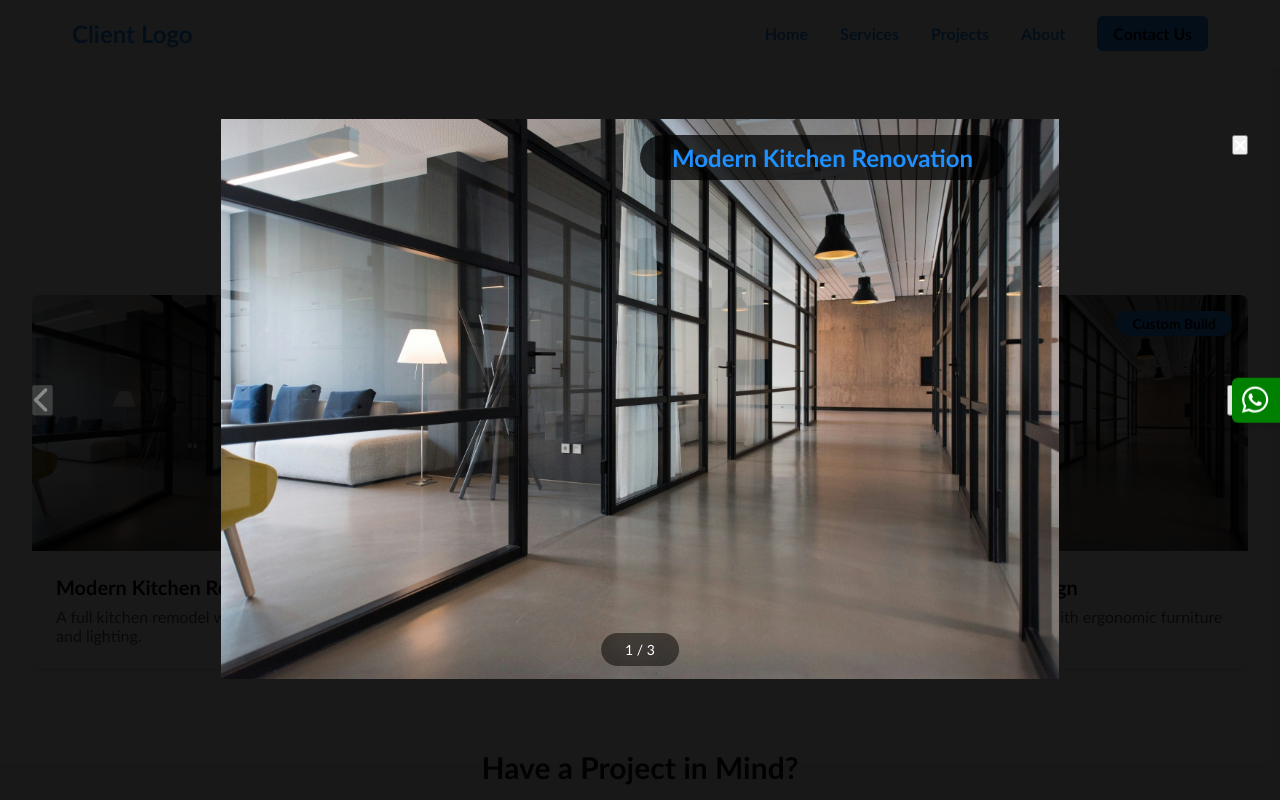
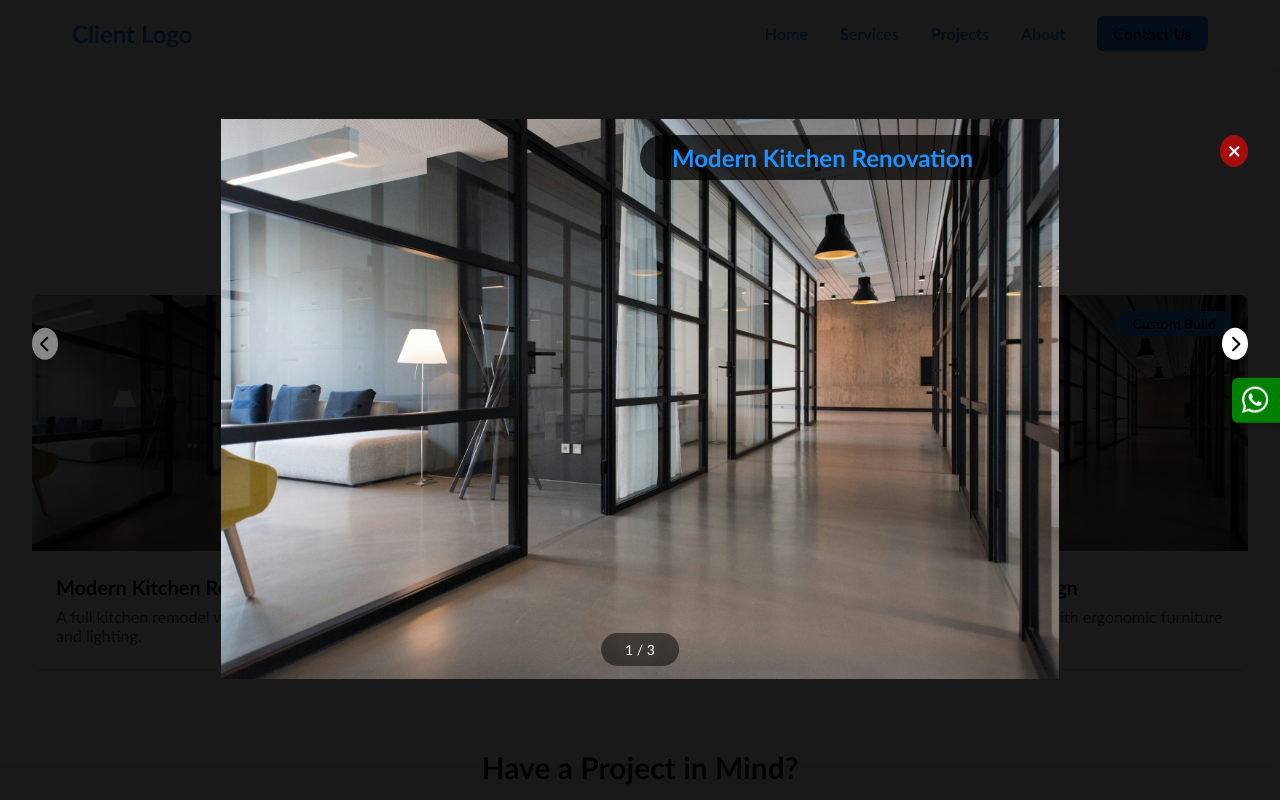
Before and after one commit to FlexSaaS/flexsaas-tradesman, a React (Vite) app in the folder frontend/: page /projects in a window 1280 px wide. Both pictures are taken after a click on the element 224 px from the left and 482 px from the top of the page. Shown: the top 800 px of the page. Built offline with nearby package versions, Linux system fonts and the light colour scheme.

Commit message:
fix arrows of project modal

```diff
--- a/frontend/src/components/ProjectGallery.tsx
+++ b/frontend/src/components/ProjectGallery.tsx
@@ -42,9 +42,9 @@ function ProjectGallery({
         exit={{ opacity: 0 }}
         onClick={onClose}
       >
-        <GalleryContainer>
-          <CloseButton onClick={onClose}>
-            <FontAwesomeIcon icon={faXmark} size="xl" />
+        <GalleryContainer onClick={(e) => e.stopPropagation()}>
+          <CloseButton onClick={onClose} aria-label="Close gallery">
+            <FontAwesomeIcon icon={faXmark} size="lg" />
           </CloseButton>
 
           <TitleContainer
@@ -67,15 +67,17 @@ function ProjectGallery({
             <PrevButton
               onClick={onPrevImage}
               disabled={currentImageIndex === 0}
+              aria-label="Previous image"
             >
-              <FontAwesomeIcon icon={faChevronLeft} size="2x" />
+              <FontAwesomeIcon icon={faChevronLeft} size="lg" />
             </PrevButton>
 
             <NextButton
               onClick={onNextImage}
               disabled={currentImageIndex === project.gallery.length - 1}
+              aria-label="Next image"
             >
-              <FontAwesomeIcon icon={faChevronRight} size="2x" />
+              <FontAwesomeIcon icon={faChevronRight} size="lg" />
             </NextButton>
 
             <ImageCounter>
@@ -90,7 +92,7 @@ function ProjectGallery({
 
 export default ProjectGallery;
 
-// Styled components
+// Styled Components
 const GalleryOverlay = styled(motion.div)`
   position: fixed;
   inset: 0;
@@ -110,14 +112,20 @@ const GalleryContainer = styled.div`
 
 const CloseButton = styled.button`
   position: absolute;
-  top: 1rem;
-  right: 1rem;
+  top: 0.5rem;
+  right: 0.5rem;
+  z-index: 50;
+  padding: 0.5rem;
+  border-radius: 50%;
+  background-color: rgba(225, 7, 7, 0.7);
   color: white;
-  transition: color 0.3s;
-  z-index: 50;
+  border: none;
+  cursor: pointer;
+  transition: background-color 0.3s ease, color 0.3s ease;
 
-  &:hover {
-    color: ${client.secondaryColor};
+  @media (min-width: 640px) {
+    top: 1rem;
+    right: 1rem;
   }
 `;
 
@@ -127,6 +135,14 @@ const TitleContainer = styled(motion.div)`
   left: 50%;
   transform: translateX(-50%);
   z-index: 50;
+
+    @media (max-width: 639px) {
+    position: static;
+    transform: none;
+    margin: 1rem auto 0 auto;
+    display: flex;
+    justify-content: center;
+  }
 `;
 
 const Title = styled.h2`
@@ -143,20 +159,25 @@ const GalleryImage = styled(motion.img)`
   width: 100%;
   height: 80vh;
   object-fit: contain;
+  border-radius: 1rem;
+  box-shadow: 0 10px 25px rgba(0, 0, 0, 0.5);
 `;
 
 const NavButton = styled.button<{ disabled?: boolean }>`
   position: absolute;
   top: 50%;
   transform: translateY(-50%);
-  color: white;
-  transition: color 0.3s;
-  opacity: ${(props) => (props.disabled ? 0.5 : 1)};
+  color: black;
+  background-color: white;
+  border: none;
+  border-radius: 50%;
+  padding: 0.75rem;
+  font-size: 1.25rem;
   cursor: ${(props) => (props.disabled ? "not-allowed" : "pointer")};
+  opacity: ${(props) => (props.disabled ? 0.3 : 1)};
+  transition: background 0.3s, color 0.3s;
 
-  &:hover {
-    color: ${client.secondaryColor};
-  }
+
 `;
 
 const PrevButton = styled(NavButton)`
@@ -175,5 +196,6 @@ const ImageCounter = styled.div`
   color: white;
   background-color: rgba(0, 0, 0, 0.5);
   padding: 0.5rem 1rem;
+  font-size: 0.875rem;
   border-radius: 9999px;
 `;
--- a/frontend/src/pages/ProjectPageTemp.tsx
+++ b/frontend/src/pages/ProjectPageTemp.tsx
@@ -119,7 +119,7 @@ function ProjectsPage() {
                     onClick={handlePrevImage}
                     disabled={currentImageIndex === 0}
                   >
-                    <FontAwesomeIcon icon={faChevronLeft} size="2x" />
+                    <FontAwesomeIcon icon={faChevronLeft} size="lg" />
                   </NavButton>
                   <NavButton
                     className="right"
@@ -131,7 +131,7 @@ function ProjectsPage() {
                         1
                     }
                   >
-                    <FontAwesomeIcon icon={faChevronRight} size="2x" />
+                    <FontAwesomeIcon icon={faChevronRight}size="lg" />
                   </NavButton>
                   <ImageCounter>
                     {currentImageIndex + 1} /{" "}
@@ -331,17 +331,26 @@ const CloseButton = styled.button`
   position: absolute;
   top: 0.5rem;
   right: 0.5rem;
-  color: #fff;
-  transition: color 0.2s;
   z-index: 50;
+  padding: 0.5rem;
+  border-radius: 50%;
+  background-color: rgba(225, 7, 7, 0.7);
+  color: white;
+  border: none;
+  cursor: pointer;
+  transition: background-color 0.3s ease, color 0.3s ease;
+
   &:hover {
-    color: #ffd700;
+    background-color: rgba(255, 255, 255, 0.1);
+    color: ${client.primaryColor};
   }
+
   @media (min-width: 640px) {
     top: 1rem;
     right: 1rem;
   }
 `;
+
 
 const ModalTitle = styled(motion.div)`
   position: absolute;
@@ -349,6 +358,7 @@ const ModalTitle = styled(motion.div)`
   left: 50%;
   transform: translateX(-50%);
   z-index: 50;
+
   h2 {
     font-size: 1.25rem;
     font-weight: 700;
@@ -357,12 +367,24 @@ const ModalTitle = styled(motion.div)`
     background: rgba(0, 0, 0, 0.75);
     padding: 0.25rem 1.5rem;
     border-radius: 9999px;
-    @media (min-width: 640px) {
+  }
+
+  @media (max-width: 639px) {
+    position: static;
+    transform: none;
+    margin: 1rem auto 0 auto;
+    display: flex;
+    justify-content: center;
+  }
+
+  @media (min-width: 640px) {
+    h2 {
       font-size: 1.5rem;
       padding: 0.5rem 2rem;
     }
   }
 `;
+
 
 const ModalImageWrapper = styled.div`
   position: relative;
@@ -376,21 +398,25 @@ const ModalImage = styled(motion.img)`
 // Default colour can be overidden by props with client specified config.
 const NavButton = styled.button<{ disabled?: boolean }>`
   position: absolute;
-  top: 50%;
+  top: 40%;
   transform: translateY(-50%);
-  color: #fff;
-  transition: color 0.2s, opacity 0.2s;
+  z-index: 40;
+  padding: 0.5rem;
+  border-radius: 50%;
+  background-color: white;
+  color: black;
+  border: none;
+  cursor: ${({ disabled }) => (disabled ? "not-allowed" : "pointer")};
   opacity: ${({ disabled }) => (disabled ? 0.5 : 1)};
-  cursor: ${({ disabled }) => (disabled ? "not-allowed" : "pointer")};
-  &:hover {
-    color: #ffd700;
-  }
+  transition: background-color 0.3s ease, color 0.3s ease;
+
   &.left {
     left: 0.5rem;
     @media (min-width: 640px) {
       left: 1rem;
     }
   }
+
   &.right {
     right: 0.5rem;
     @media (min-width: 640px) {
@@ -398,6 +424,7 @@ const NavButton = styled.button<{ disabled?: boolean }>`
     }
   }
 `;
+
 
 const ImageCounter = styled.div`
   position: absolute;
```
